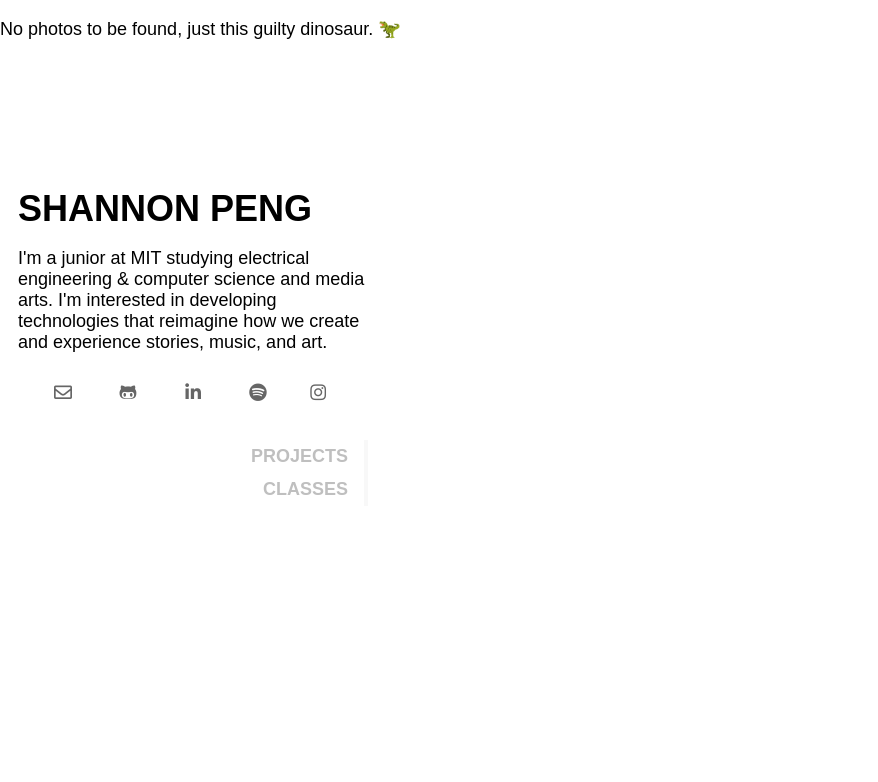
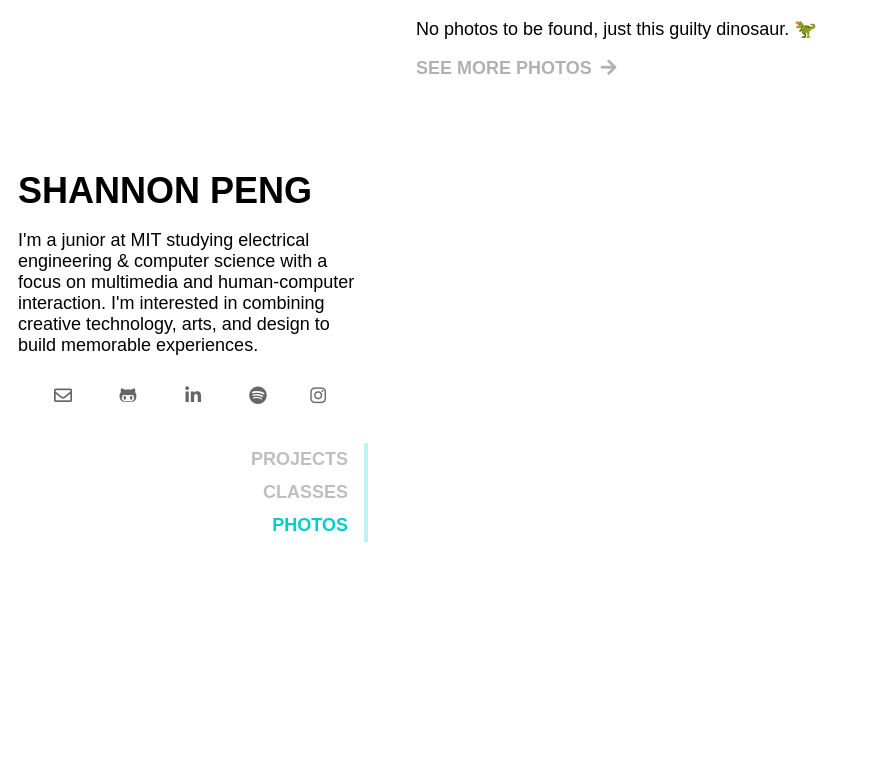
Before and after one commit to shannonpeng/shannonpeng.com, a Flask app: page /photos in a window 1280 px wide. Shown: the top 782 px of the page, without its empty margins (0-878 px from the left). After the commit the page ends 542 px from the top, so only its background shows below. Run offline with Flask 2, Linux system fonts and the light colour scheme; data that the repository does not hold is empty; some libraries are stand-ins or nearby versions; some web fonts are replaced.

Commit message:
Add photos page yay

```diff
--- a/app/__init__.py
+++ b/app/__init__.py
@@ -50,8 +50,10 @@ def classes():
 @app.route('/photos')
 def photos():
     stats = get_stats()
-    recent_media = []
-    return render_template('photos.html', photos=recent_media, stats=stats,  page='photos')
+    photo_count = 18
+    response = requests.get('https://api.instagram.com/v1/users/self/media/recent/?access_token={0}&count={1}'.format(os.environ.get('IG_ACCESS_TOKEN'), photo_count)).json()
+    recent_media = response.get('data') or []
+    return render_template('photos.html', photos=recent_media, stats=stats, page='photos')
 
 # go links
 @app.route('/go/<keyword>')
--- a/app/static/styles/less/project.less
+++ b/app/static/styles/less/project.less
@@ -20,7 +20,7 @@
 				float: right;
 			}
 
-			.category {
+			.label {
 				text-transform: uppercase;
 				margin: 0;
 			}
--- a/app/static/styles/less/styles.less
+++ b/app/static/styles/less/styles.less
@@ -162,7 +162,7 @@
 	}
 }
 
-#projects, #classes {
+#projects, #classes, #photos {
 	overflow-x: hidden;
 	margin-left: 30%;
 	padding-left: 32px;
@@ -270,6 +270,71 @@
 	}
 }
 
+#photos {
+
+	.more-photos {
+		h4 {
+		    margin-top: 12px;
+		    margin-bottom: 48px;
+		    text-transform: uppercase;
+		    opacity: 0.5 * @hover-opacity;
+		    .transition-duration(2*@transition-time);
+		    &:hover {
+		    	opacity: @hover-opacity;
+		    	.transition-duration(@transition-time);
+		    }
+		}
+	    .icon {
+	    	margin-left: 4px;
+	    }
+	}
+
+	.photo {
+		width: @photo-width;
+		height: @photo-height;
+		display: inline-block;
+		position: relative;
+		overflow: hidden;
+		margin: 0 2px 2px 2px;
+
+		.thumbnail {
+			width: 100%;
+			height: 100%;
+			background-position: 50% 50%;
+			background-size: cover;
+		}
+		.info {
+			width: calc(100% - 32px);
+			position: absolute;
+			bottom: 16px;
+			padding: 16px;
+			color: white;
+
+			.location {
+				position: absolute;
+				bottom: -50%;
+				margin: 0;
+				opacity: 0;
+				text-transform: uppercase;
+				.transition-duration(3*@transition-time);
+
+				.icon {
+					margin-right: 4px;
+				}
+			}
+		}
+		&:hover {
+			.info {
+				.location {
+					bottom: 0;
+					opacity: 1;
+					.transition-duration(@transition-time);
+				}
+			}
+		}
+	}
+}
+
 @keyframes volume {
 	0% { width: 16px; }
 	100% { width: 8px; }
@@ -323,7 +388,7 @@
 			}
 		}
 	}
-	#classes, #projects {
+	#projects, #classes, #photos {
 		display: block;
 		width: 100%;
 		margin: 0;
@@ -335,14 +400,22 @@
 			padding: 12px;
 		}
 	}
+	#photos .photo {
+		width: calc(50% - 8px);
+		.info {
+			padding: 12px;
+		}
+	}
 }
 
 @media screen and (max-width: @mobile-width) {
-	#projects .project {
+	#projects .project, #photos .photo {
 		display: block;
 		width: 100%;
-		height: 0.75 * @project-height;
 		margin: 0;
 		margin-bottom: 8px;
 	}
+	#projects .project {
+		height: 0.75 * @project-height;
+	}
 }
--- a/app/static/styles/less/variables.less
+++ b/app/static/styles/less/variables.less
@@ -41,6 +41,10 @@
 @code-bg-color:			#f8f8f8;
 @block-code-bg-color:	#252525;
 
+// photos
+@photo-width:			420px;
+@photo-height:			280px;
+
 // social
 @social-icon-width:		30px;
 
--- a/app/static/styles/main.css
+++ b/app/static/styles/main.css
@@ -239,7 +239,8 @@ footer p:nth-child(2) {
   color: #b9a0ef;
 }
 #projects,
-#classes {
+#classes,
+#photos {
   overflow-x: hidden;
   margin-left: 30%;
   padding-left: 32px;
@@ -337,6 +338,61 @@ footer p:nth-child(2) {
 #classes .semester.winter .label {
   color: #b8b8b8;
 }
+#photos .more-photos h4 {
+  margin-top: 12px;
+  margin-bottom: 48px;
+  text-transform: uppercase;
+  opacity: 0.3;
+  -webkit-transition-duration: 300ms;
+  transition-duration: 300ms;
+}
+#photos .more-photos h4:hover {
+  opacity: 0.6;
+  -webkit-transition-duration: 150ms;
+  transition-duration: 150ms;
+}
+#photos .more-photos .icon {
+  margin-left: 4px;
+}
+#photos .photo {
+  width: 420px;
+  height: 280px;
+  display: inline-block;
+  position: relative;
+  overflow: hidden;
+  margin: 0 2px 2px 2px;
+}
+#photos .photo .thumbnail {
+  width: 100%;
+  height: 100%;
+  background-position: 50% 50%;
+  background-size: cover;
+}
+#photos .photo .info {
+  width: calc(100% - 32px);
+  position: absolute;
+  bottom: 16px;
+  padding: 16px;
+  color: white;
+}
+#photos .photo .info .location {
+  position: absolute;
+  bottom: -50%;
+  margin: 0;
+  opacity: 0;
+  text-transform: uppercase;
+  -webkit-transition-duration: 450ms;
+  transition-duration: 450ms;
+}
+#photos .photo .info .location .icon {
+  margin-right: 4px;
+}
+#photos .photo:hover .info .location {
+  bottom: 0;
+  opacity: 1;
+  -webkit-transition-duration: 150ms;
+  transition-duration: 150ms;
+}
 @keyframes volume {
   0% {
     width: 16px;
@@ -388,8 +444,9 @@ footer p:nth-child(2) {
   #main .sidebar .content .nav.three {
     border-bottom: 4px solid rgba(0, 206, 203, 0.25);
   }
+  #projects,
   #classes,
-  #projects {
+  #photos {
     display: block;
     width: 100%;
     margin: 0;
@@ -401,14 +458,23 @@ footer p:nth-child(2) {
   #projects .project .info {
     padding: 12px;
   }
+  #photos .photo {
+    width: calc(50% - 8px);
+  }
+  #photos .photo .info {
+    padding: 12px;
+  }
 }
 @media screen and (max-width: 650px) {
-  #projects .project {
+  #projects .project,
+  #photos .photo {
     display: block;
     width: 100%;
-    height: 225px;
     margin: 0;
     margin-bottom: 8px;
+  }
+  #projects .project {
+    height: 225px;
   }
 }
 #project-writeup {
@@ -432,7 +498,7 @@ footer p:nth-child(2) {
   max-width: 564px;
   float: right;
 }
-#project-writeup .cover .cover-headline .category {
+#project-writeup .cover .cover-headline .label {
   text-transform: uppercase;
   margin: 0;
 }
--- a/app/templates/index.html
+++ b/app/templates/index.html
@@ -10,7 +10,7 @@
 		<div class="sidebar">
 			<div class="content">
 				<a href="/"><h1 class="title">SHANNON PENG</h1></a>
-				<p>I'm a junior at MIT studying electrical engineering &amp; computer science and media arts. I'm interested in developing technologies that reimagine how we create and experience stories, music, and art.</p>
+				<p>I'm a junior at MIT studying electrical engineering &amp; computer science with a focus on multimedia and human-computer interaction. I'm interested in combining creative technology, arts, and design to build memorable experiences.</p>
 				<div class="stats">
 					<div class="content">
 						{% for stat in stats %}
@@ -76,7 +76,7 @@
 			    <ul class="nav">
 			    	<a href="/"><li {% if page=="projects" %}class="selected"{% endif %}>projects</li></a>
 			    	<a href="/classes"><li {% if page=="classes" %}class="selected"{% endif %}>classes</li></a>
-			    	<!---<a href="/photos"><li {% if page=="photos" %}class="selected"{% endif %}>photos</li></a>-->
+			    	<a href="/photos"><li {% if page=="photos" %}class="selected"{% endif %}>photos</li></a>
 			    </ul>
 			</div>
 		</div>
@@ -90,7 +90,7 @@
 					</div>
 				</a>-->
 				<!--<a href="{{ url_for('project', name=project.keyword) }}">-->
-					<div class="thumbnail" style="background-image:linear-gradient(0deg, rgba(0,0,0,0.2), rgba(0,0,0,0)), url('{{ project.thumbnail }}')"></div>
+					<div class="thumbnail" style="background-image:linear-gradient(180deg, transparent 25%, rgba(0,0,0,0.25)), url('{{ project.thumbnail }}')"></div>
 					<div class="info">
 						<h2 class="title">{{ project.title }}</h2>
 						<p class="subtitle"><i>{{ project.subtitle }}</i></p>
--- a/app/templates/photos.html
+++ b/app/templates/photos.html
@@ -9,12 +9,11 @@
 <div id="photos">
 	{% for photo in photos %}
 	<div class="photo">
-		<a href="{{ photo.link }}">
-			<div class="thumbnail" style="background-image:url('{{ photo.images.standard_resolution }}')"></div>
+		<a href="{{ photo.link }}" target="_blank">
+			<div class="thumbnail" style="background-image:linear-gradient(180deg, transparent 75%, rgba(0,0,0,0.2)), url('{{ photo.images.standard_resolution.url }}')"></div>
 			{% if photo.caption or photo.location %}
 			<div class="info">
-				{% if photo.caption %}<p class="caption"><i>{{ photo.caption.text }}</i></p>{% endif %}
-				{% if photo.location %}<p class="location"><i>{{ photo.location.name }}</i></p>{% endif %}
+				{% if photo.location %}<h5 class="location"><i class="icon fas fa-map-marker-alt"></i> {{ photo.location.name }}</h5>{% endif %}
 			</div>
 			{% endif %}
 		</a>
@@ -22,5 +21,8 @@
 	{% else %}
 	<p>No photos to be found, just this guilty dinosaur. 🦖</p>
 	{% endfor %}
+	<div class="more-photos">
+		<a href="//instagram.com/shannonpenguin" target="_blank"><h4>see more photos <i class="icon fas fa-arrow-right"></i></h4></a>
+	</div>
 </div>
 {% endblock %}
--- a/app/templates/project.html
+++ b/app/templates/project.html
@@ -22,7 +22,7 @@
 	<header class="cover">
 		<div class="cover-headline">
 			<div class="container">
-				<h5 class="category" style="color: #{{ project.color }}">{{ project.category }}</h5>
+				<h5 class="label" style="color: #{{ project.color }}">{{ project.label }}</h5>
 				<h1 class="title">{{ project.title }}</h1>
 				<p class="description">{{ project.description }}</p>
 				{% if project.link or project.facebook or project.github or project.video %}
```
